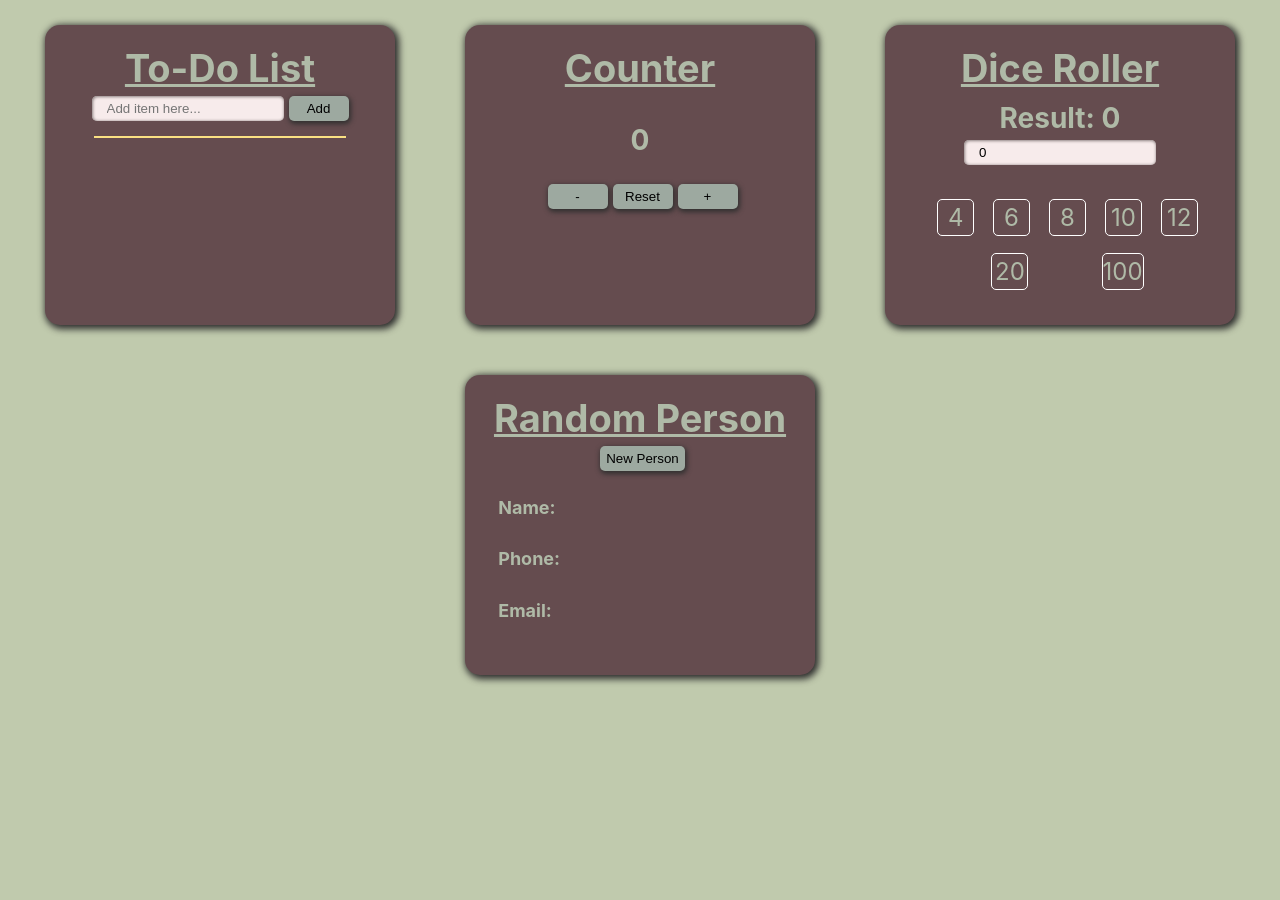
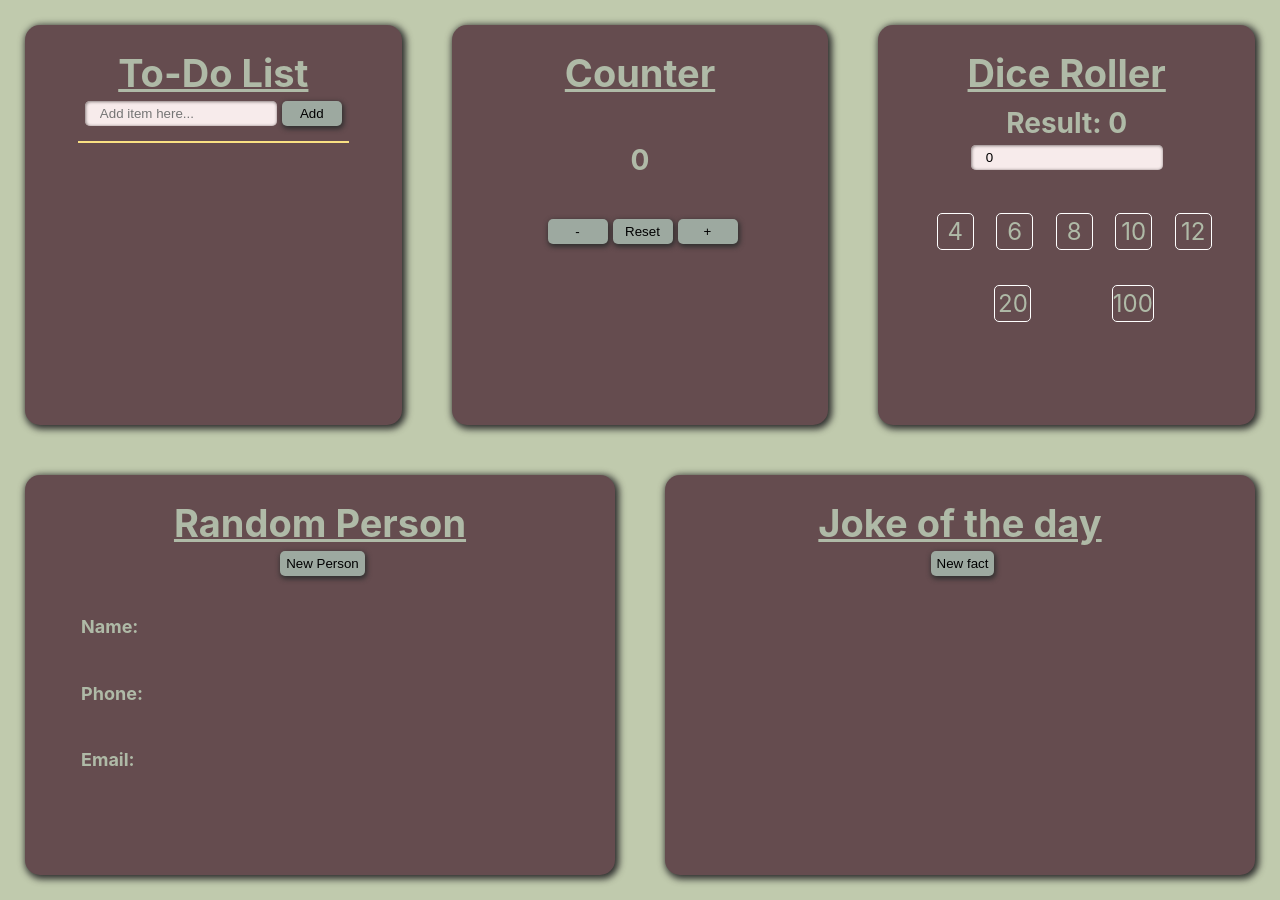
Before and after one commit to danielcope/react-toys-problems, a React (Create React App) app: page / in a window 1280 px wide. Before the commit the page ends 800 px from the top, so only its background shows below. Built offline with nearby package versions, Linux system fonts and the light colour scheme.

Commit message:
added joke of the day component

```diff
--- a/src/App.css
+++ b/src/App.css
@@ -60,9 +60,8 @@ p {
 }
 
 .card {
-  min-height: 300px;
-  width: 350px;
-  min-width: 250px;
+  min-height: 400px;
+  min-width: 300px;
   margin: 25px;
   display: flex;
   flex-direction: column;
@@ -72,10 +71,11 @@ p {
   border-radius: 15px;
   background: #654c4f;
   box-shadow: 2px 2px 7px 2px #2c2c2c;
+  flex: 1;
 }
 
 .card-container {
-  height: 90%;
+  min-height: 90%;
   width: 90%;
   display: flex;
   flex-direction: column;
--- a/src/App.js
+++ b/src/App.js
@@ -2,9 +2,13 @@ import "./App.css";
 import Counter from "./components/Counter";
 import DiceRoller from "./components/DiceRoller";
 import List from "./components/List";
-import TikTakToe from "./components/TikTakToe";
-import Weather from "./components/Weather";
 import RandomPerson from "./components/RandomPerson";
+import RandomFact from "./components/RandomFact";
+
+//component not in use
+// import TikTakToe from "./components/TikTakToe";
+// import Weather from "./components/Weather";
+// import Nasa from "./components/Nasa";
 
 function App() {
   return (
@@ -13,8 +17,10 @@ function App() {
       <Counter />
       <DiceRoller />
       <RandomPerson />
+      <RandomFact />
       {/* <Weather /> */}
       {/* <TikTakToe /> */}
+      {/* <Nasa /> */}
     </div>
   );
 }
--- /dev/null
+++ b/src/components/Nasa.js
@@ -0,0 +1,13 @@
+//uses Nasa API at https://api.nasa.gov
+
+import React from "react";
+
+const Nasa = () => {
+  return (
+    <section className="card">
+      <section className="card-container"></section>
+    </section>
+  );
+};
+
+export default Nasa;
--- /dev/null
+++ b/src/components/RandomFact.js
@@ -0,0 +1,24 @@
+import React, { useState } from "react";
+import axios from "axios";
+
+const RandomFact = () => {
+  const [joke, updateJoke] = useState({});
+
+  const getRandomFact = () => {
+    axios
+      .get("https://api.jokes.one/jod")
+      .then((res) => console.log(res))
+      .catch((err) => console.log(err));
+  };
+
+  return (
+    <section className="card">
+      <section className="card-container">
+        <h1>Joke of the day</h1>
+        <button onClick={() => getRandomFact()}>New fact</button>
+      </section>
+    </section>
+  );
+};
+
+export default RandomFact;
--- a/src/components/Weather.js
+++ b/src/components/Weather.js
@@ -1,5 +1,5 @@
-import axios from "axios";
-import React, { useState } from "react";
+// import axios from "axios";
+import React from "react";
 
 const Weather = () => {
   return <div className="card"></div>;
```
